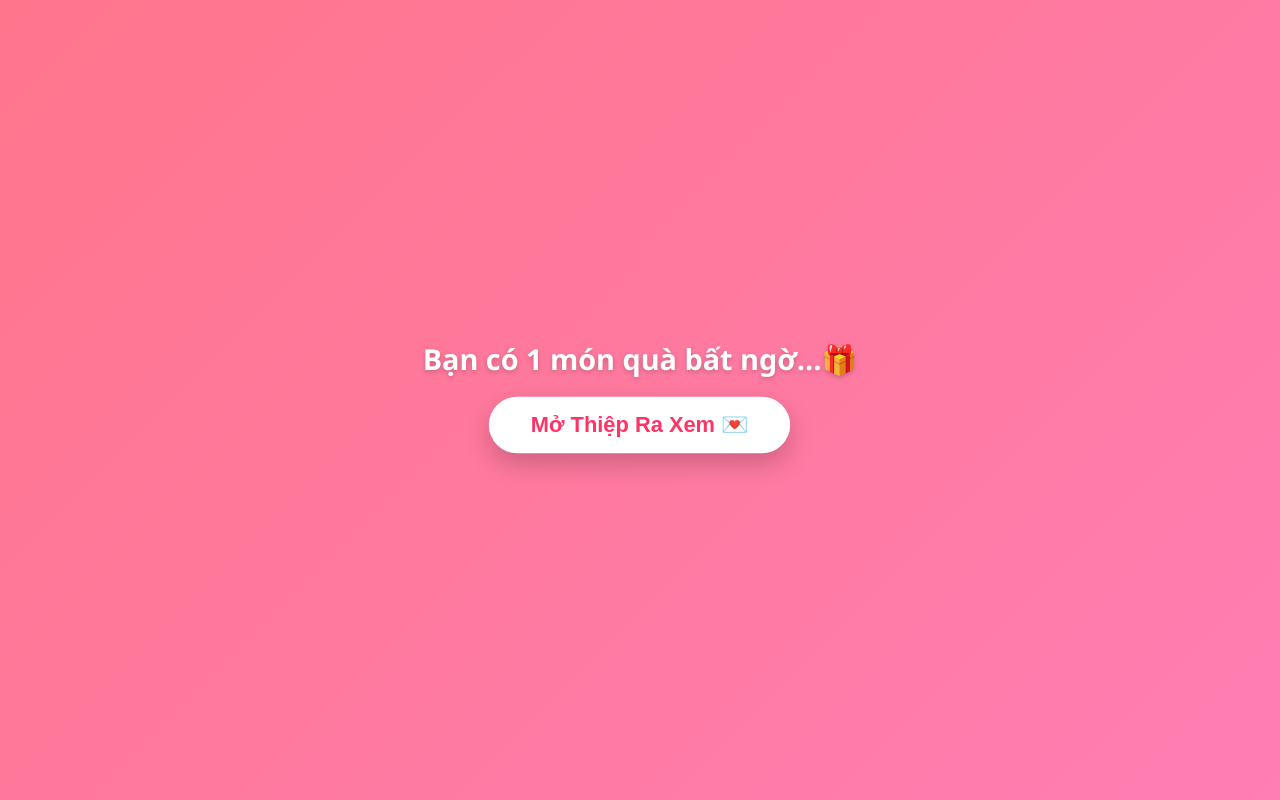
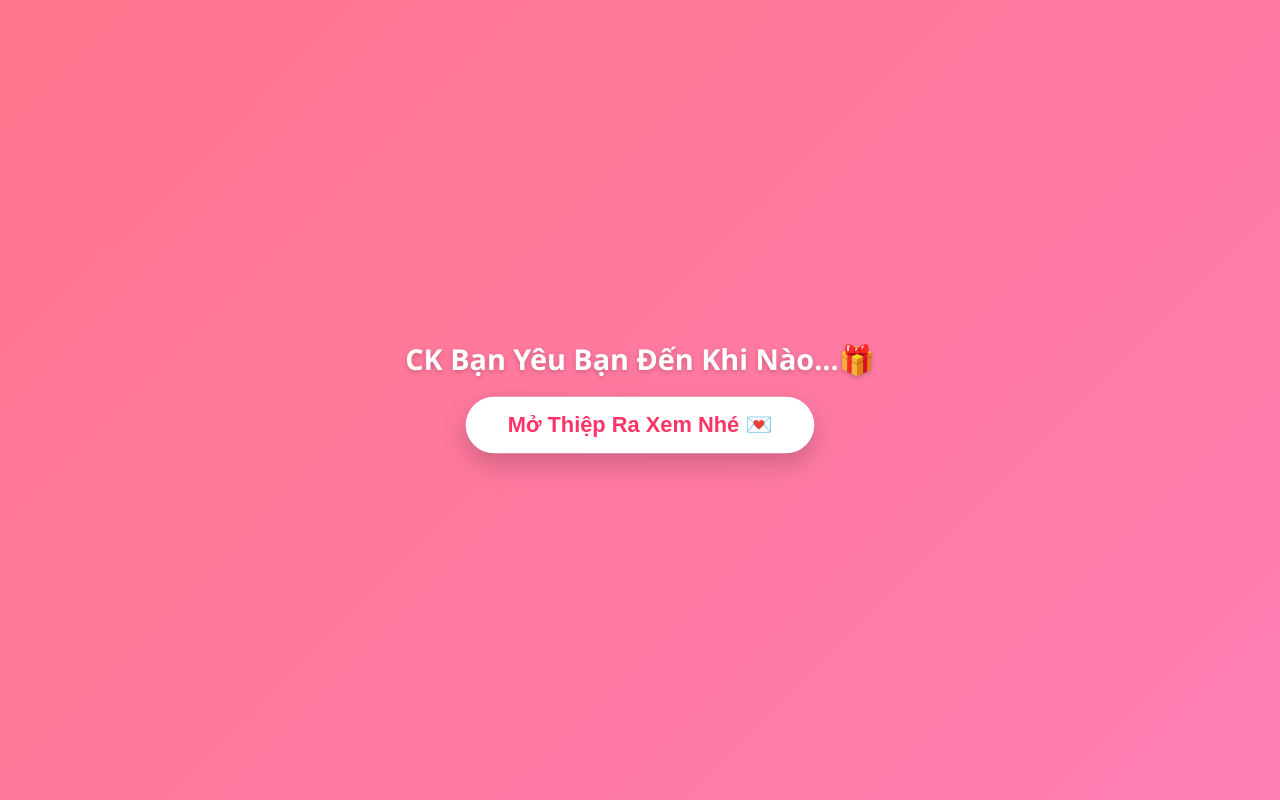
Before and after one commit to longquy51-stack/thiep-20-10, a plain HTML site: page index.html in a window 1280 px wide. Shown: the top 800 px of the page. Drawn offline with Linux system fonts and the light colour scheme.

Commit message:
Add files via upload

```diff
--- a/index.html
+++ b/index.html
@@ -83,8 +83,8 @@
 </head>
 <body>
     <div class="welcome-screen" id="welcomeScreen">
-        <h2 style="color: #fff; margin-bottom: 30px; font-size: 1.8rem; text-shadow: 0 2px 5px rgba(0,0,0,0.2); text-align: center; padding: 0 10px;">Bạn có 1 món quà bất ngờ...🎁</h2>
-        <button class="open-btn" onclick="openCard()">Mở Thiệp Ra Xem 💌</button>
+        <h2 style="color: #fff; margin-bottom: 30px; font-size: 1.8rem; text-shadow: 0 2px 5px rgba(0,0,0,0.2); text-align: center; padding: 0 10px;">CK Bạn Yêu Bạn Đến Khi Nào...🎁</h2>
+        <button class="open-btn" onclick="openCard()">Mở Thiệp Ra Xem Nhé 💌</button>
     </div>
     <div class="music-btn" id="musicBtn" onclick="toggleMusic()">🎵</div>
     <audio id="bgMusic" loop preload="auto"><source src="nhac.mp3" type="audio/mpeg"></audio>
```
